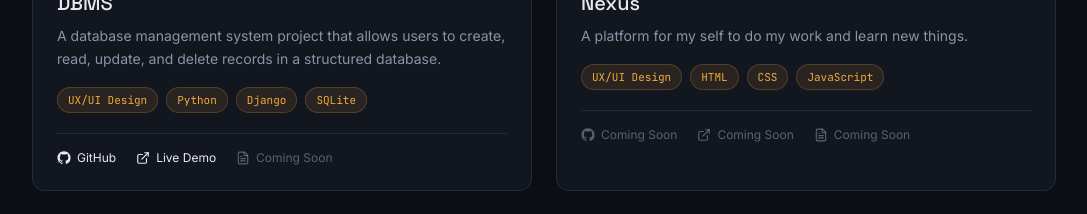
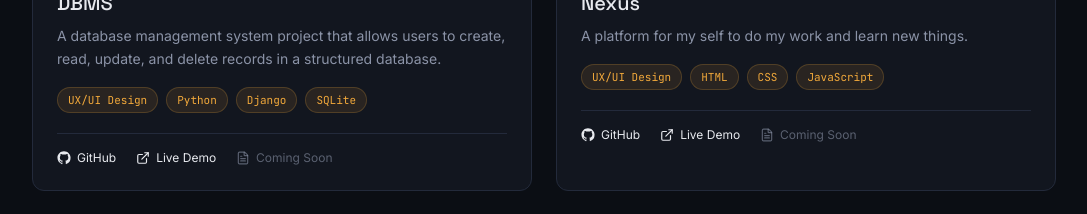
Before and after one commit to samsonaddissa247-creator/portfolio, a React (Vite) app: page /documents/Addissa-Samson-CV.pdf in a window 1280 px wide. Shown: the part 3240-3454 px from the top of the page, without its empty margins (96-1183 px from the left). Built offline with nearby package versions, Linux system fonts and the light colour scheme.

Commit message:
add live link and repo link

```diff
--- a/src/data/portfolioData.js
+++ b/src/data/portfolioData.js
@@ -77,8 +77,8 @@ export const projects = [
     description: "A platform for my self to do my work and learn new things.",
     image: "/images/",
     technologies: ["UX/UI Design", "HTML", "CSS", "JavaScript"],
-    demo: "",
-    github: "",
+    demo: "https://myuniverse-eight.vercel.app/",
+    github: "https://github.com/samsonaddissa247-creator/myuniverse",
 
   },
   {
```
